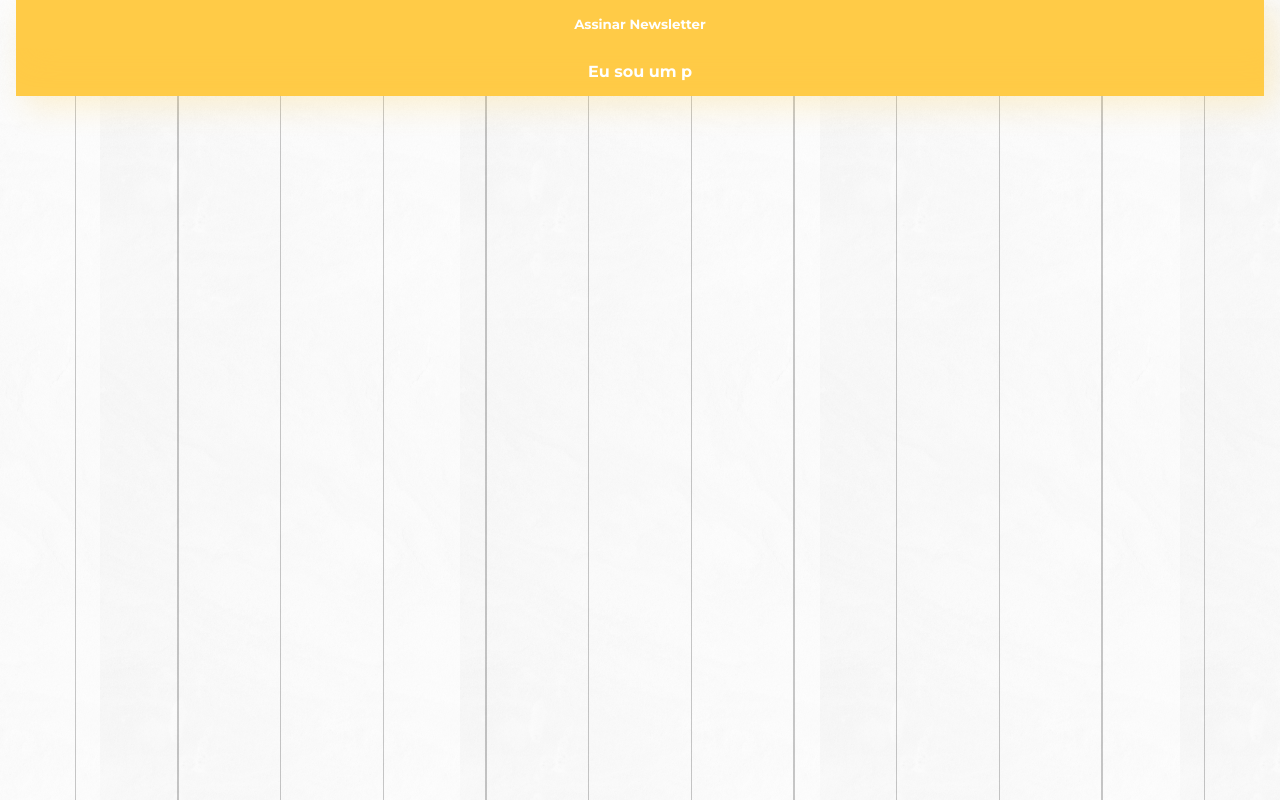
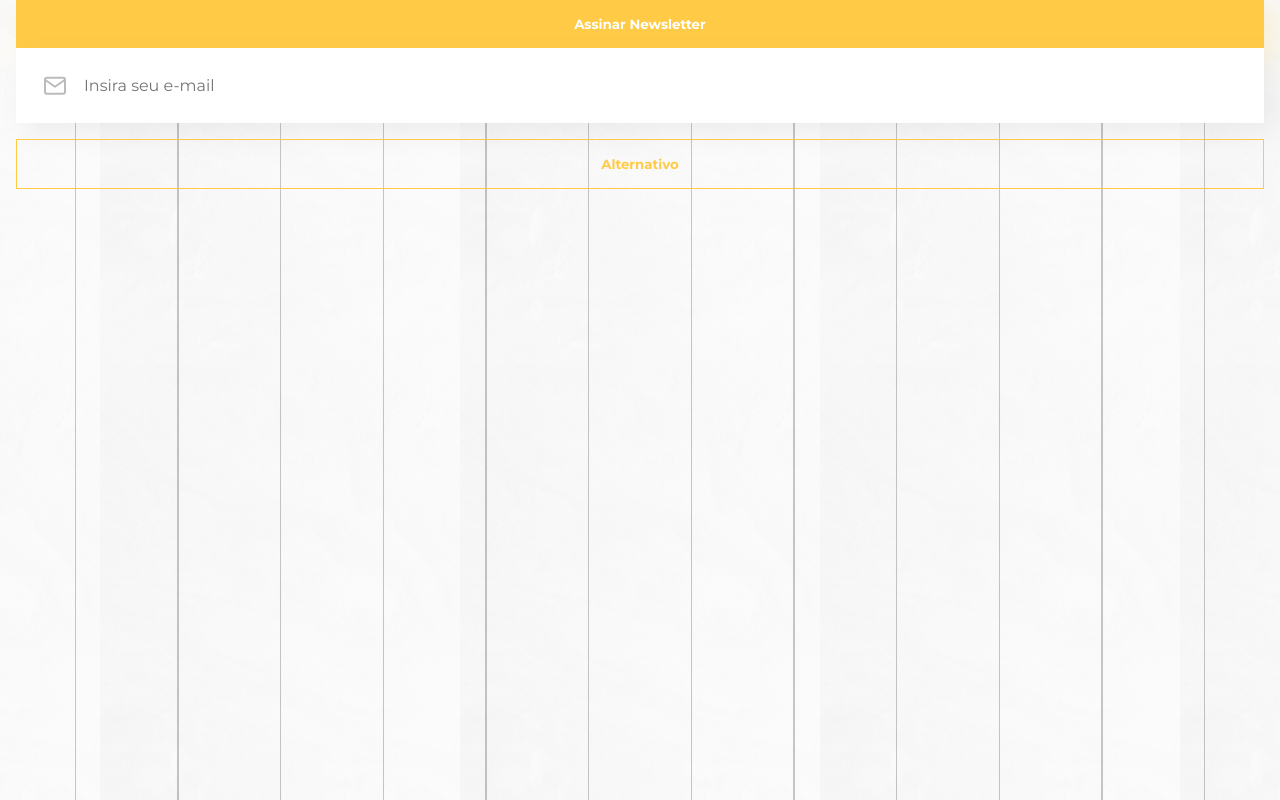
Before and after one commit to alura-cursos/styleguide-css, a plain HTML site: page index.html in a window 1280 px wide. Drawn offline with Linux system fonts and the light colour scheme; a web font is replaced by a local one.

Commit message:
video3-1

```diff
--- a/assets/css/componentes/botoes.css
+++ b/assets/css/componentes/botoes.css
@@ -14,3 +14,13 @@
 
     border: none;
 }
+
+.botao--alternativo {
+    color: var(--amarelo);
+
+    background-color: unset;
+
+    box-shadow: none;
+
+    border: 1px solid var(--amarelo);
+}
--- /dev/null
+++ b/assets/css/componentes/input.css
@@ -0,0 +1,33 @@
+.input {
+    color: inherit;
+    font-family: inherit;
+    font-size: inherit;
+
+    width: 100%;
+
+    padding-top: 1.75rem;
+    padding-right: 1.75rem;
+    padding-bottom: 1.75rem;
+    padding-left: 1.75rem;
+
+    box-sizing: border-box;
+
+    margin-bottom: 1rem;
+
+    background-color: var(--branco);
+
+    border: none;
+
+    box-shadow: 10px 10px 30px #0000000F;
+}
+
+.input--icone {
+    padding-left: 4.25rem;
+
+    background-repeat: no-repeat;
+    background-position: left 1.75rem center;
+}
+
+.input--email {
+    background-image: url(../../img/icones/mail.svg);
+}
--- a/index.html
+++ b/index.html
@@ -7,12 +7,13 @@
         <link href="https://fonts.googleapis.com/css2?family=Elsie+Swash+Caps:wght@900&family=Montserrat:wght@400;700&display=swap" rel="stylesheet">
         <link rel="stylesheet" href="assets/css/base/base.css">
         <link rel="stylesheet" href="assets/css/componentes/botoes.css">
+        <link rel="stylesheet" href="assets/css/componentes/input.css">
     </head>
     <body>
         <main class="container">
             <button class="botao">Assinar Newsletter</button>
-
-            <p class="botao">Eu sou um p</p>
+            <input type="text" class="input input--icone input--email" placeholder="Insira seu e-mail" aria-label="Insira seu e-mail">
+            <button class="botao botao--alternativo">Alternativo</button>
         </main>
     </body>
 </html>
```
